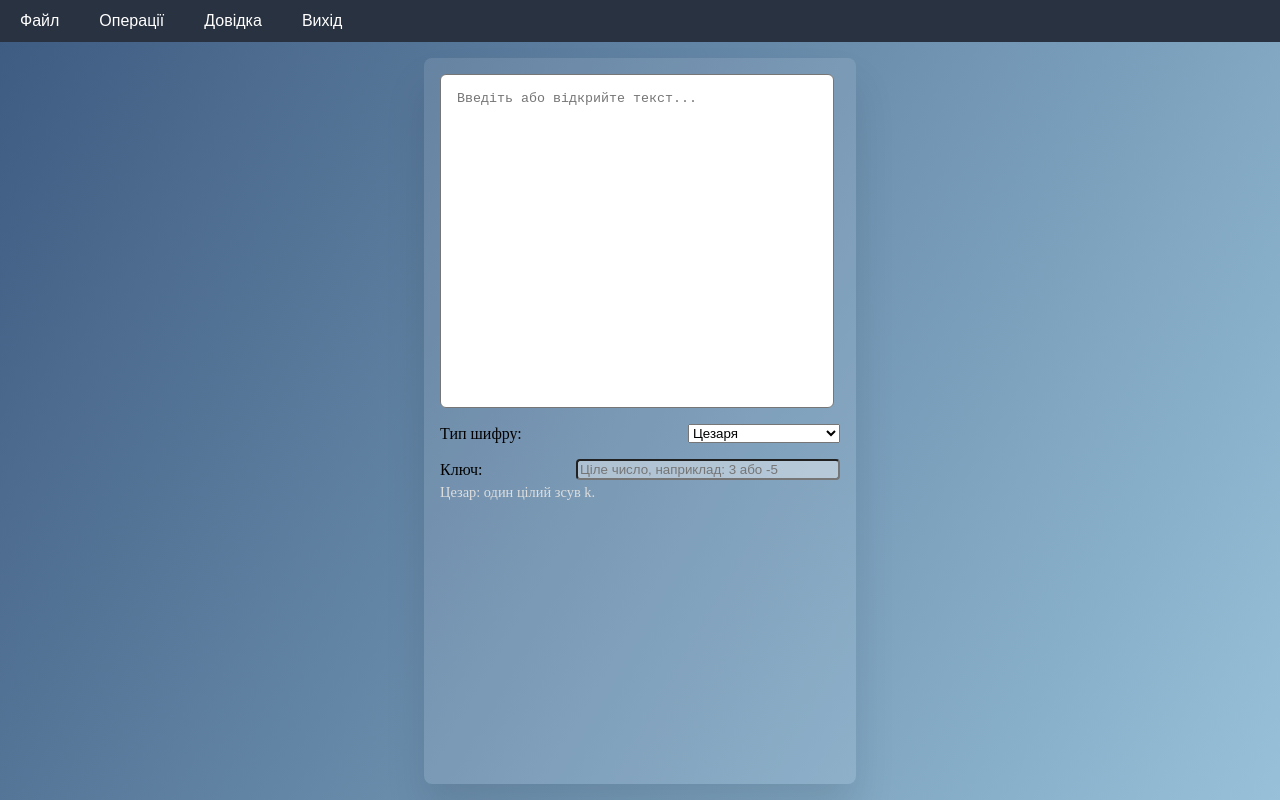
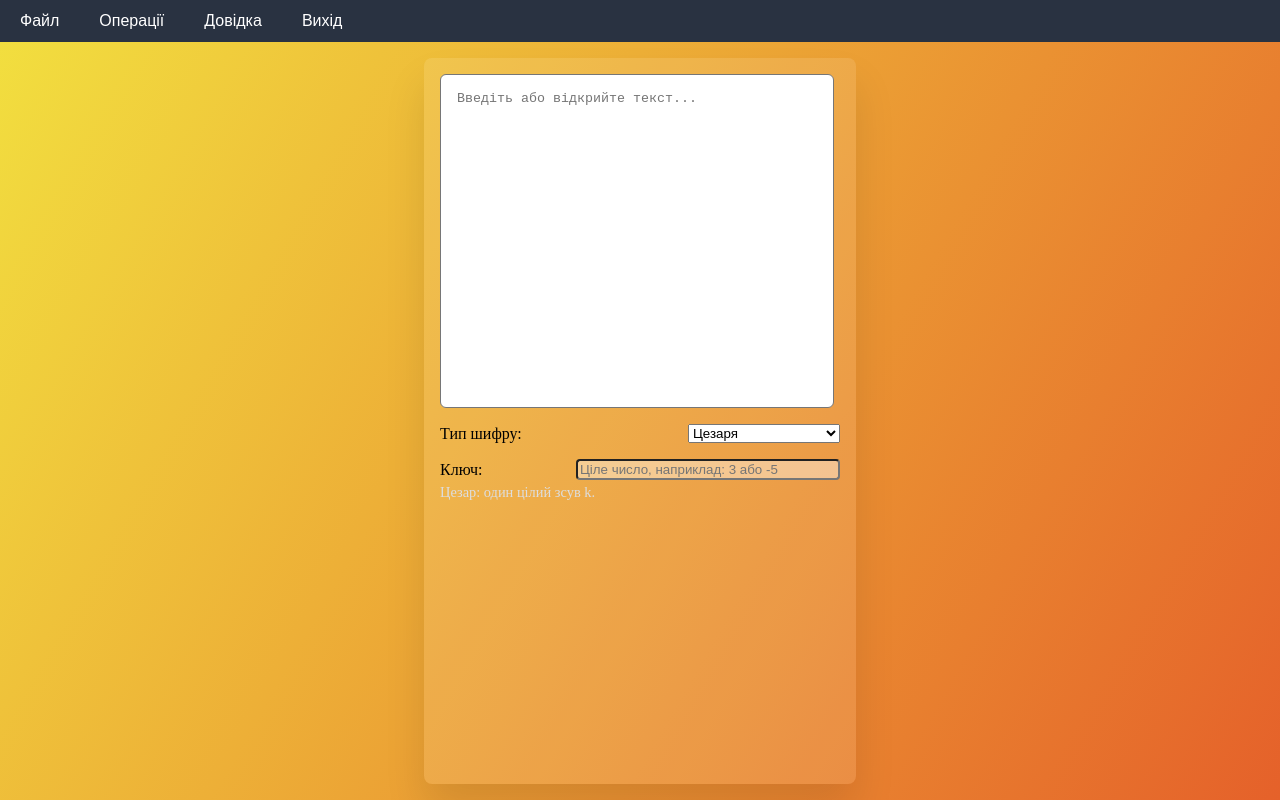
Before and after one commit to OleksandrLysenkoKPI/Software-Security-Course, a plain HTML site: page KP2/index.html in a window 1280 px wide. Drawn offline with Linux system fonts and the light colour scheme.

Commit message:
Changed background color for KP2 page

```diff
--- a/KP2/style.css
+++ b/KP2/style.css
@@ -3,7 +3,7 @@ body {
   height: 100vh;
   display: flex;
   flex-direction: column;
-  background: linear-gradient(120deg, #3d5a80, #98c1d9);
+  background: linear-gradient(120deg, #f2e03f, #e5612a);
 }
 
 .main {
@@ -75,7 +75,7 @@ body {
   padding: 0.25rem 0;
   margin: 0;
   border-radius: 0 0 4px 4px;
-  box-shadow: 0 2px 6px rgba(0,0,0,0.3);
+  box-shadow: 0 2px 6px rgba(0, 0, 0, 0.3);
   min-width: 160px;
   z-index: 1000;
 }
```
